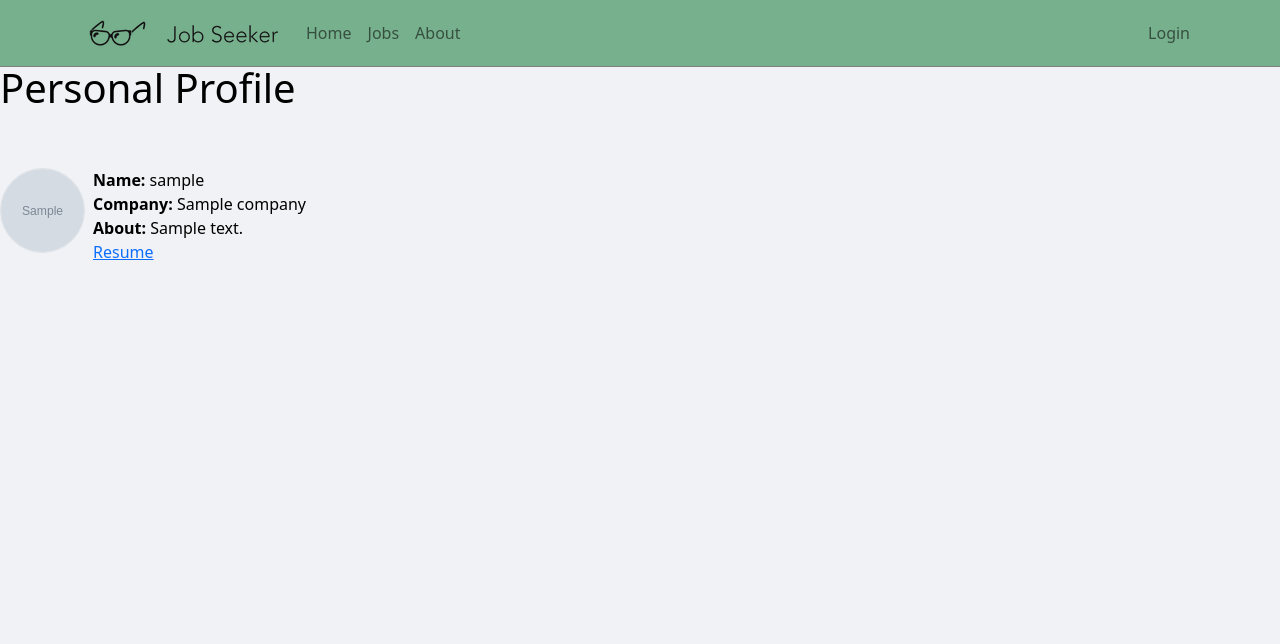
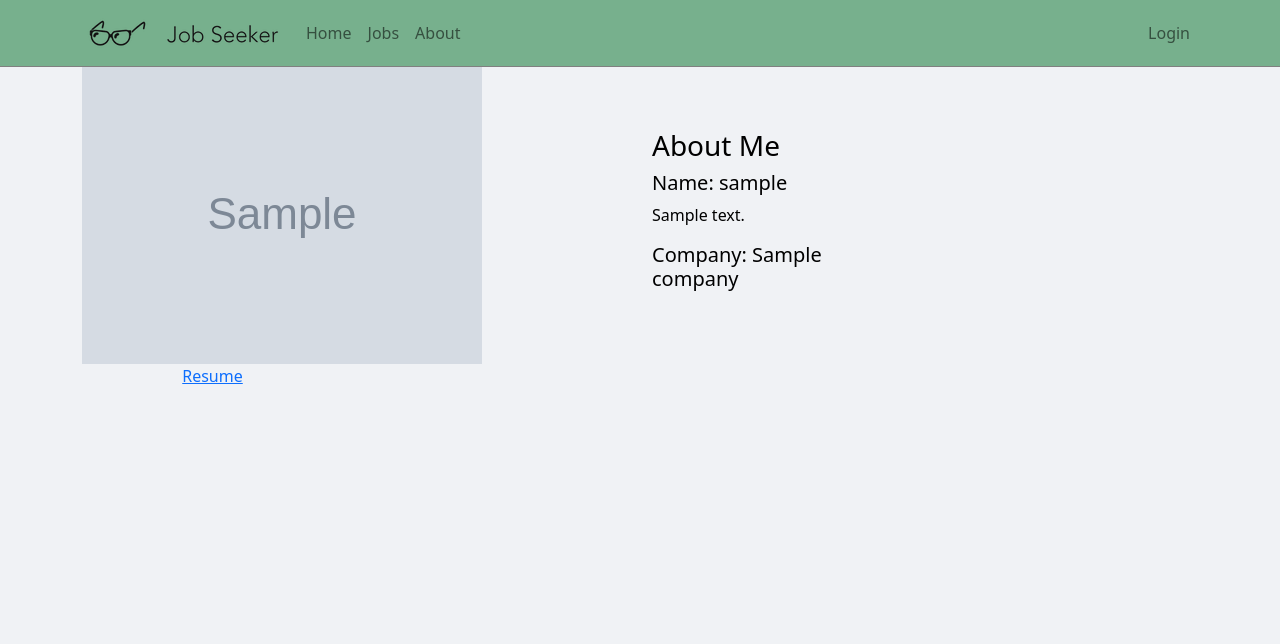
Before and after one commit to redhat-beyond/JobSeeker, a Django app: template personal_profile/templates/personal_profile/personalprofile_detail.html in a window 1280 px wide. Shown: the top 644 px of the page. Run offline with Django 4.2, Linux system fonts and the light colour scheme; the template is opened without the code that fills it: most values are stand-ins (such as "Sample title", 1, 10 or a date in 2020); grey boxes marked "Sample" are stand-in pictures; some libraries are stand-ins or nearby versions.

Commit message:
Updating the html for a better UI

```diff
--- a/personal_profile/templates/personal_profile/personalprofile_detail.html
+++ b/personal_profile/templates/personal_profile/personalprofile_detail.html
@@ -1,18 +1,37 @@
 {% extends "jobseeker/base_template.html" %}
 {% block content %}
-<h1>Personal Profile</h1>
-<div class="pt-5">
-    <div class="d-flex pb-2">
-        <a href="">
-            <img src="{{ personalprofile.profile_pic.url }}"
-            class="border rounded-circle me-2" style="height: 85px; width: 85px;" />
-        </a>
-    <div>
-    <b>Name:</b> {{ personalprofile.user.username }} <br>
-    <b>Company:</b> {{ personalprofile.company }} <br>
-    <b>About:</b> {{ personalprofile.about }} <br>
-    <div class="d-flex pb-2">
-        <a href="{{ personalprofile.resume.url }}">Resume</a>
-    <div>
-</div>
+<section class="section about-section gray-bg" id="personalprofile">
+    <div class="container">
+        <div class="row align-items-center flex-row-reverse">
+            <div class="col-lg-6">
+                <div class="about-text go-to">
+                    <h3 class="dark-color">About Me</h3>
+                    <h6 class="theme-color lead"><b>Name: </b>{{ personalprofile.user.username }}<br></h6>
+                    <p>{{ personalprofile.about }}</p>
+                    <div class="row about-list">
+                        <div class="col-md-6">
+                            <div class="media">
+                                <h6 class="theme-color lead"><b>Company: </b>{{ personalprofile.company }}</h6>
+                            </div>
+                        </div>
+                    </div>
+                </div>
+            </div>
+            <div class="col-lg-6">
+                <div class="about-avatar">
+                      <img src="{{ personalprofile.profile_pic.url }}" title="" alt="">
+                </div>
+            </div>
+        </div>
+        <div class="counter">
+            <div class="row">
+                <div class="col-6 col-lg-3">
+                    <div class="count-data text-center">
+                        <p class="m-0px font-w-600">  <a href="{{ personalprofile.resume.url }}">Resume</a></p>
+                    </div>
+                </div>
+            </div>
+        </div>
+    </div>
+</section>
 {% endblock content %}
```
